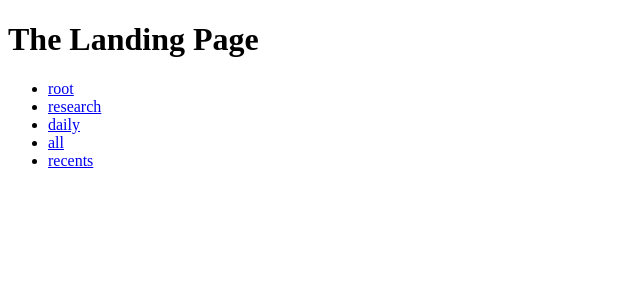
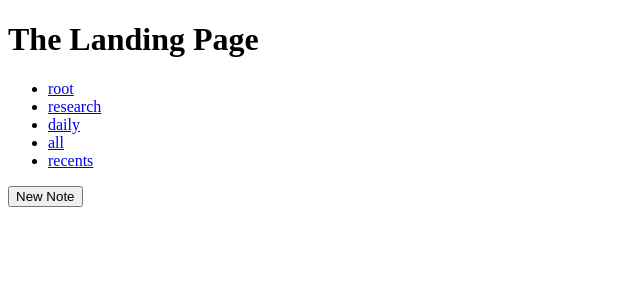
Before and after one commit to kasrasadeghi/pipeline, a Flask app: page / in a window 1280 px wide. Shown: the top 300 px of the page, without its empty margins (0-640 px from the left). Run offline with Flask 2, Linux system fonts and the light colour scheme.

Commit message:
feature: new note creation

```diff
--- a/main.py
+++ b/main.py
@@ -5,7 +5,9 @@ import json  # load, dump
 from functools import cache
 from datetime import datetime, timezone
 
-from flask import Flask, Response, render_template, escape
+from flask import Flask, Response, render_template, escape, request, redirect
+
+from pprint import pprint
 
 app = Flask(__name__)
 
@@ -92,6 +94,16 @@ class FLAT:
 
     return "\n".join(acc)
 
+  @classmethod
+  def make_new(cls):
+    with open("/proc/sys/kernel/random/uuid") as uuid:
+      f = uuid.read().strip() + ".note"
+    if os.path.isfile(cls.to_path(f)):
+      return "/try-again"
+    else:
+      with open(cls.to_path(f), "w+") as new_note:
+        new_note.write("")
+      return cls.to_url(f)
 
 class TAG:
   @classmethod
@@ -184,6 +196,8 @@ def to_root():
 
 @app.route("/")
 def get_root():
+  if 'note' in request.args and request.args['note'] == 'new':
+    return redirect(FLAT.make_new(), code=302)
   return render_template("index.html")
 
 @app.route("/all")
@@ -197,10 +211,13 @@ def recents():
     mtime = os.stat(FLAT.path + "/" + x).st_mtime
     return datetime.fromtimestamp(mtime, tz=timezone.utc).strftime("%Y-%m-%d")
 
+
+  pprint(FLAT.list())
+
   return RENDER.LIST(reversed(util.sort_recent(files=FLAT.list(),
                                         root_path=FLAT.path)),
               title="Recent Notes",
-              linkfunc=lambda x: "note/" + x,
+              linkfunc=FLAT.to_url,
               colsfunc=lambda x: (flat_date(x),))
 
 @app.route("/daily")
--- a/templates/index.html
+++ b/templates/index.html
@@ -12,5 +12,8 @@
         <li><a href="/all">all</a></li>
         <li><a href="/recents">recents</a></li>
       </ul>
+      <form>
+        <button name="note" value="new">New Note</button>
+      </form>
    </body>
 </html>
```
